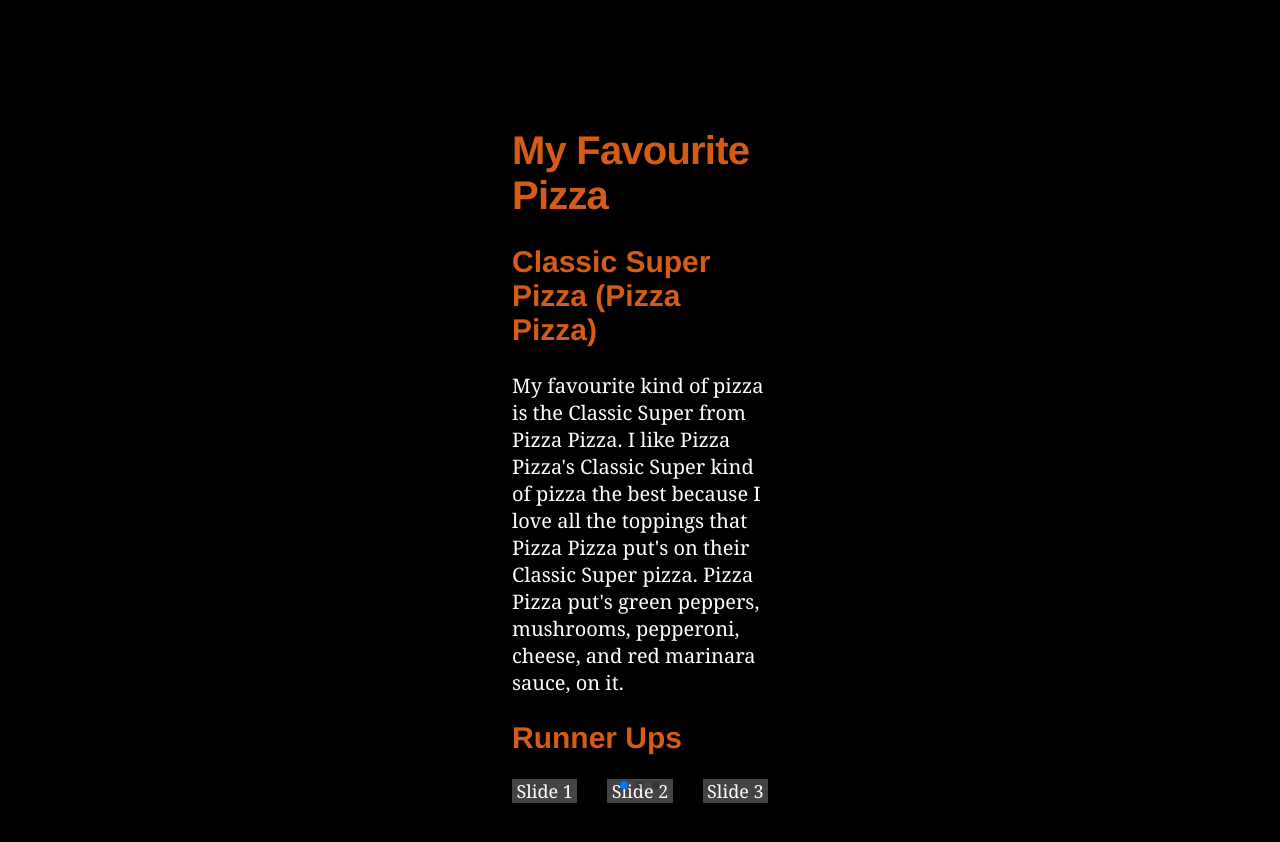
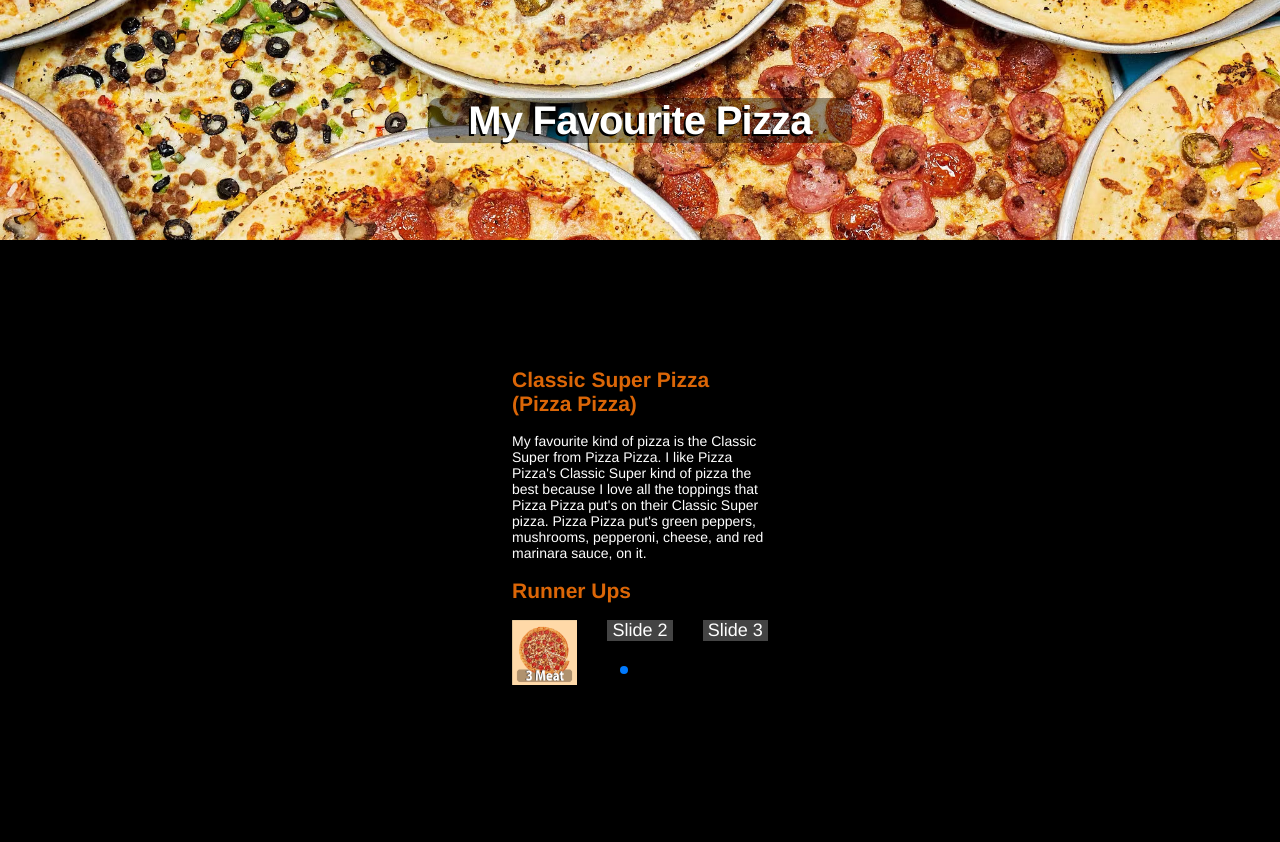
Before and after one commit to prestonwinters/L5, a website: page index.html in a window 1280 px wide. After the commit the page ends 800 px from the top, so only its background shows below. Drawn offline with nearby package versions, Linux system fonts and the light colour scheme.

Commit message:
Added Hero

```diff
--- a/index.html
+++ b/index.html
@@ -5,14 +5,18 @@
     <meta name="viewport" content="width=device-width, initial-scale=1.0">
     <title>L5</title>
     <meta name="viewport" content="width=device-width, initial-scale=1, minimum-scale=1, maximum-scale=1" />
+    <link rel="stylesheet" href="css/style.css">
   <!-- Link Swiper's CSS -->
   <link rel="stylesheet" href="https://cdn.jsdelivr.net/npm/swiper@11/swiper-bundle.min.css" />
 
 
 </head>
 <body>
+  <div class="hero">
+    <h1>My Favourite Pizza</h1>
+  </div>
     <main>
-        <h1>My Favourite Pizza</h1>
+
 
         <h2>Classic Super Pizza (Pizza Pizza)</h2>
 
@@ -64,7 +68,7 @@
   <!-- Swiper -->
   <div class="swiper mySwiper">
     <div class="swiper-wrapper">
-      <div class="swiper-slide">Slide 1</div>
+      <div class="swiper-slide"><img src="Images/3-Meat.jpg" alt="3 meat pizza"></div>
       <div class="swiper-slide">Slide 2</div>
       <div class="swiper-slide">Slide 3</div>
       <div class="swiper-slide">Slide 4</div>
@@ -87,7 +91,6 @@
       },
     });
   </script>
-     <link rel="stylesheet" href="css/style.css">
     </main>
 </body>
 </html>
--- a/sass/_base.scss
+++ b/sass/_base.scss
@@ -18,3 +18,11 @@
     border: 1px solid;
     color: unset;
 }
+.hero {
+    display: flex;
+    justify-content: center;
+    align-items: center;
+    height: 30vh;
+    background: url('../Images/A-bunch-of-Pizzas.jpg') no-repeat 50% 50%;
+    background-size: cover;
+}
--- a/sass/_type.scss
+++ b/sass/_type.scss
@@ -5,8 +5,16 @@
 h1{
     font-size: 2.5rem;
     letter-spacing: -0.02em;
+    color: white;
+    font-family: var(--font_sans);
+    background-color: rgba(0,0,0,0.4);
+    padding-left: 40px;
+    padding-right: 40px;
+    border-radius: 10px;
+    text-shadow: -2px 2px 0 #000;
+
 }
-h1,  h2, h3{
+h2, h3{
     font-family: var(--font_sans);
-    color: var(--color_beige);
+    color: var(--color_orange);
 }
--- a/sass/_variables.scss
+++ b/sass/_variables.scss
@@ -3,5 +3,5 @@
     --font_serif: Georgia, serif;
     --color_blue: rgb(42, 48, 92);
     --color_beige: rgb(221,161,94);
-    --color_beige:rgb(221,161,94);
+    --color_orange:rgb(219, 102, 7);
 }
```
Also changed, not shown: Images/A-bunch-of-Pizzas.jpg (renamed from Images/A-bunch-of-Pizza's.jpg), css/style.css, 1 other file.
